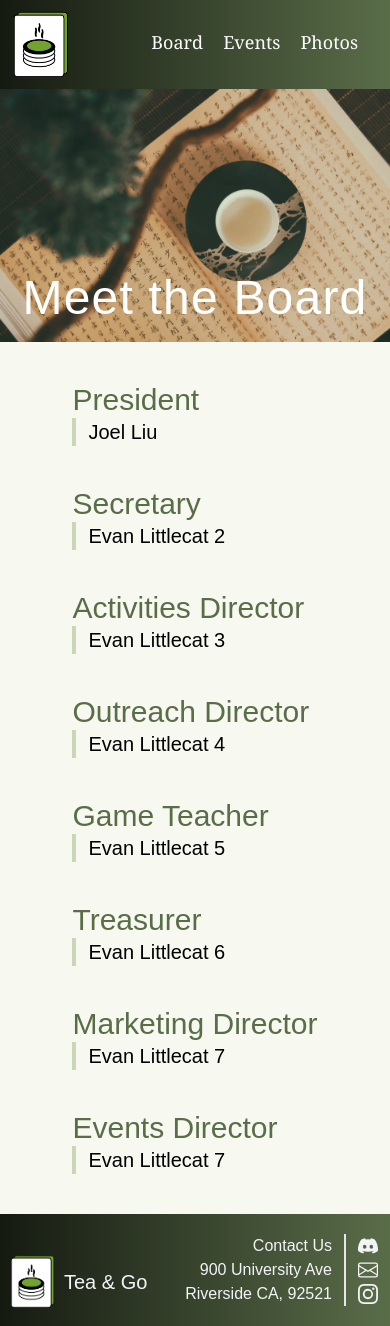
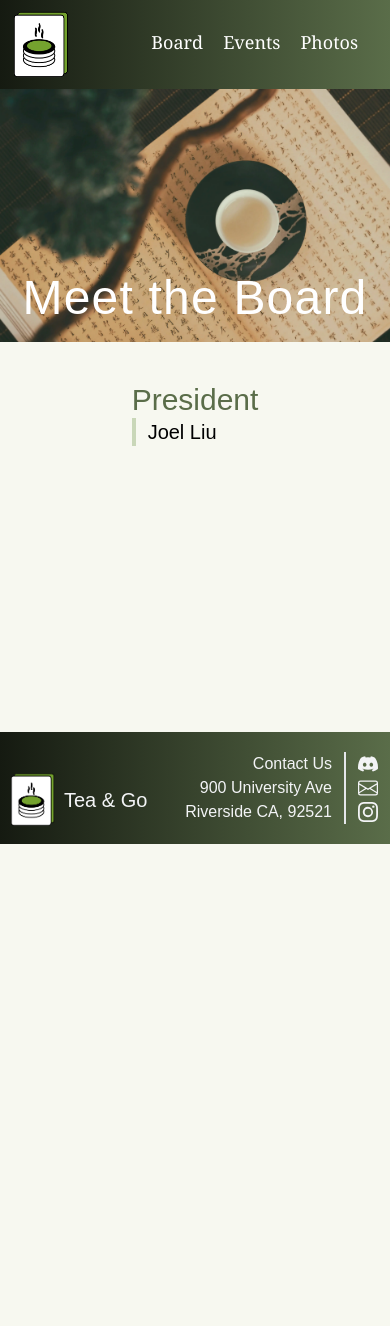
Before and after one commit to acm-ucr/tag-website, a Next.js app: page /board in a window 390 px wide. After the commit the page ends 844 px from the top, so only its background shows below. Built offline with nearby package versions, Linux system fonts and the light colour scheme; a web font is replaced by a local one.

Commit message:
fixed margin on title, removed unknown board names, make calendar wider on mobile

```diff
--- a/src/app/events/page.js
+++ b/src/app/events/page.js
@@ -6,7 +6,7 @@ const Page = () => {
   return (
     <div>
       <Header text={"Events"} />
-      <div className="w-[80%] mx-auto mb-10">
+      <div className="w-full sm:w-[80%] mx-auto mb-10">
         <CalendarEvents />
       </div>
     </div>
--- a/src/components/Home/Title.jsx
+++ b/src/components/Home/Title.jsx
@@ -4,7 +4,7 @@ import Image from "next/image";
 
 const Title = () => {
   return (
-    <div className="flex flex-col items-center mr-10">
+    <div className="flex flex-col items-center sm:mr-10">
       <div className="flex flex-col items-center">
         <Image src={Logo} alt="logo" className="w-1/3 xl:w-1/4" />
         <p className="text-4xl md:text-5xl xl:text-6xl">Tea & Go</p>
--- a/src/components/events/CalendarEvents.jsx
+++ b/src/components/events/CalendarEvents.jsx
@@ -53,8 +53,8 @@ const CalendarEvents = () => {
 
   return (
     <section className="w-full flex justify-center items-center flex-col">
-      <div className="mb-5 w-11/12 flex justify-center items-center ">
-        <div className="h-[95vh] w-[75%] relative">
+      <div className="w-full sm:w-11/12 flex justify-center items-center ">
+        <div className="h-[95vh] w-[85%] relative">
           <Calendar
             className="w-full m-0 p-0 2xl:text-3xl text-xl"
             date={date}
--- a/src/data/board.js
+++ b/src/data/board.js
@@ -4,39 +4,4 @@ export const BOARD = [
     position: "President",
     image: "Rong.webp",
   },
-  {
-    name: "Evan Littlecat 2",
-    position: "Secretary",
-    image: "Rong.webp",
-  },
-  {
-    name: "Evan Littlecat 3",
-    position: "Activities Director",
-    image: "Rong.webp",
-  },
-  {
-    name: "Evan Littlecat 4",
-    position: "Outreach Director",
-    image: "Rong.webp",
-  },
-  {
-    name: "Evan Littlecat 5",
-    position: "Game Teacher",
-    image: "Rong.webp",
-  },
-  {
-    name: "Evan Littlecat 6",
-    position: "Treasurer",
-    image: "Rong.webp",
-  },
-  {
-    name: "Evan Littlecat 7",
-    position: "Marketing Director",
-    image: "Rong.webp",
-  },
-  {
-    name: "Evan Littlecat 7",
-    position: "Events Director",
-    image: "Rong.webp",
-  },
 ];
```
